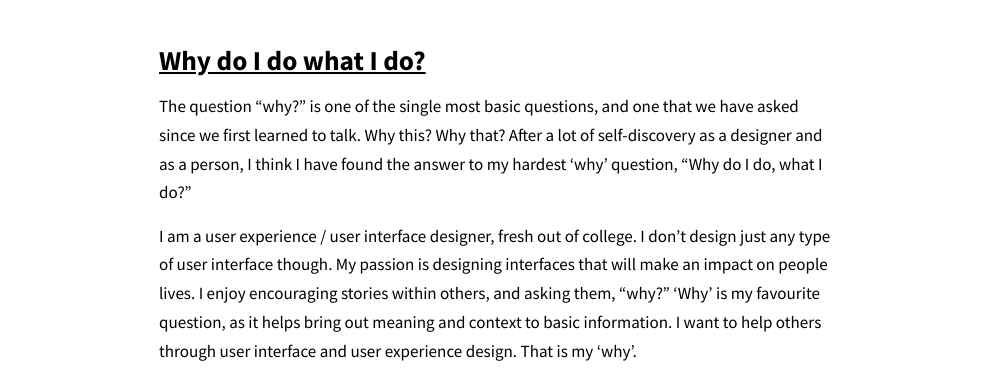
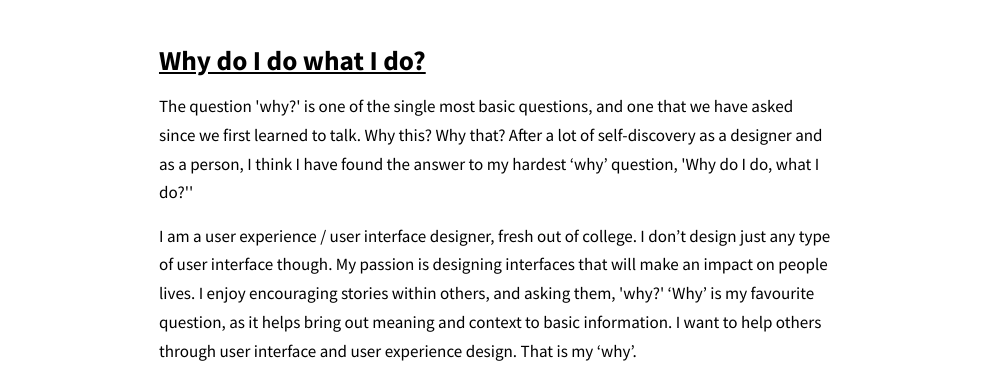
Before and after one commit to rachelhisko/portfolio-website, a Jekyll site: the page built from about.html, in a window 1280 px wide and 900 px high, scrolled down 574 px. Shown: the part 165-557 px from the top of the window, without its empty margins (145-1134 px from the left). Built offline with Jekyll 4.4.1, drawn with Linux system fonts in a browser that asks for light colours.

Commit message:
change why

```diff
--- a/about.html
+++ b/about.html
@@ -26,8 +26,8 @@ meta: All about me page
   <div class="line-length push">
     <h3 class="underline push-1-2">Why do I do what I do?</h3>
     <div class="">
-      <p itemprop="description" class="main-text push-1-2 milli">The question “why?” is one of the single most basic questions, and one that we have asked since we first learned to talk. Why this? Why that? After a lot of self-discovery as a designer and as a person, I think I have found the answer to my hardest ‘why’ question, “Why do I do, what I do?”</p>
-      <p itemprop="description" class="main-text push-1-2 milli">I am a user experience / user interface designer, fresh out of college. I don’t design just any type of user interface though. My passion is designing interfaces that will make an impact on people lives. I enjoy encouraging stories within others, and asking them, “why?” ‘Why’ is my favourite question, as it helps bring out meaning and context to basic information. I want to help others through user interface and user experience design. That is my ‘why’.</p>
+      <p itemprop="description" class="main-text push-1-2 milli">The question 'why?' is one of the single most basic questions, and one that we have asked since we first learned to talk. Why this? Why that? After a lot of self-discovery as a designer and as a person, I think I have found the answer to my hardest ‘why’ question, 'Why do I do, what I do?''</p>
+      <p itemprop="description" class="main-text push-1-2 milli">I am a user experience / user interface designer, fresh out of college. I don’t design just any type of user interface though. My passion is designing interfaces that will make an impact on people lives. I enjoy encouraging stories within others, and asking them, 'why?' ‘Why’ is my favourite question, as it helps bring out meaning and context to basic information. I want to help others through user interface and user experience design. That is my ‘why’.</p>
     </div>
   </div>
 
```
